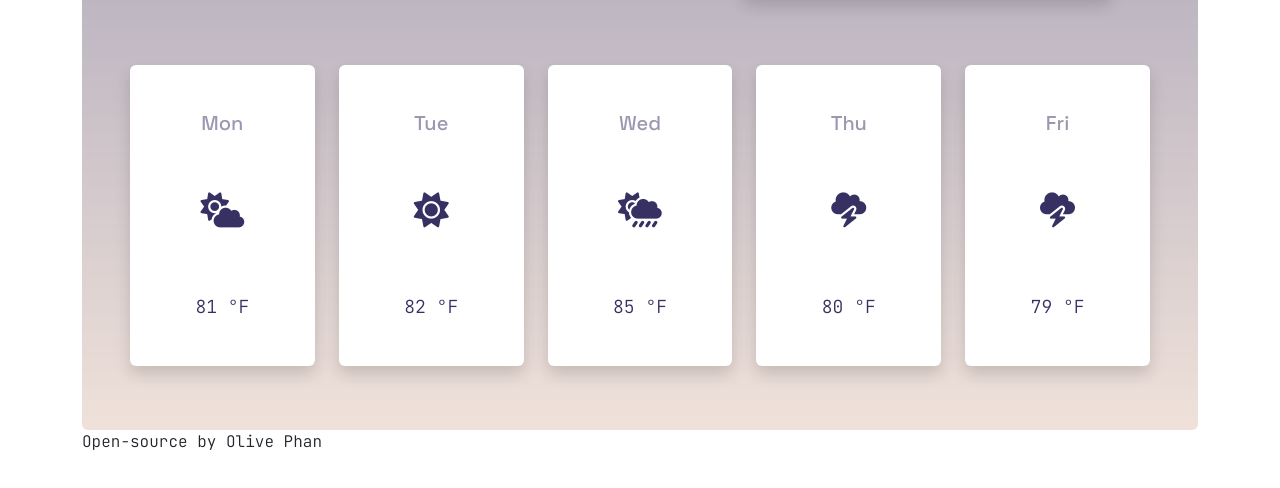
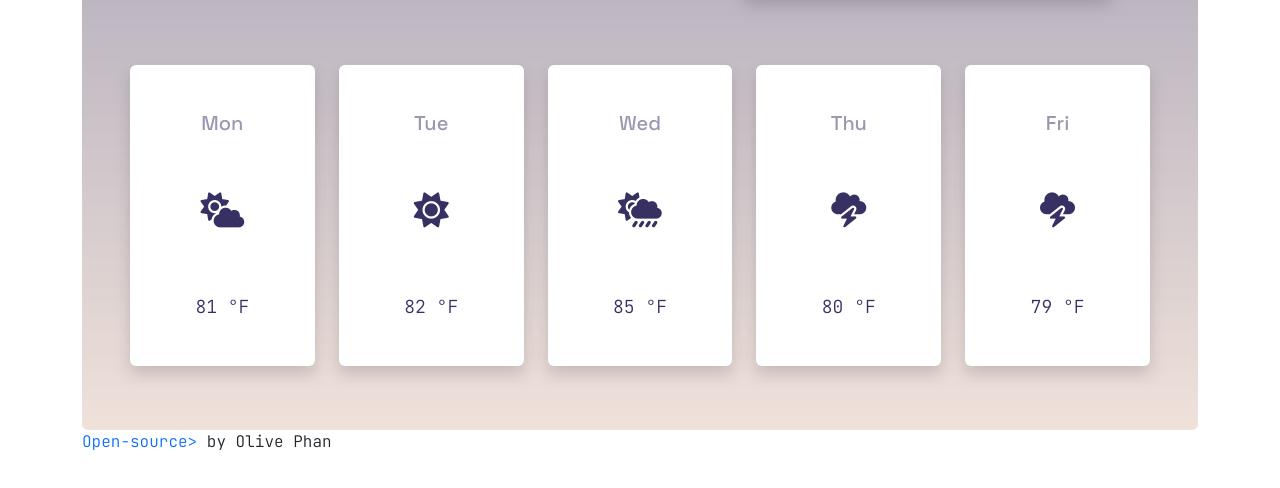
Before and after one commit to yazziewonphon/vanilla-weather-application-main, a website built with Parcel: page index.html in a window 1280 px wide. Shown: the part 296-784 px from the top of the page. Built offline with nearby package versions, Linux system fonts and the light colour scheme; files whose address does not match are found by name.

Commit message:
Linked Open Source to repository

```diff
--- a/index.html
+++ b/index.html
@@ -132,7 +132,7 @@
 
 			</div>
 		</div>
-	<footer> Open-source by Olive Phan </footer>
+	<footer> <a href="https://github.com/yazziewonphon/vanilla-weather-application-main">Open-source></a> by Olive Phan </footer>
 
 		<script src="src/date&weather.js"></script>
 
```
